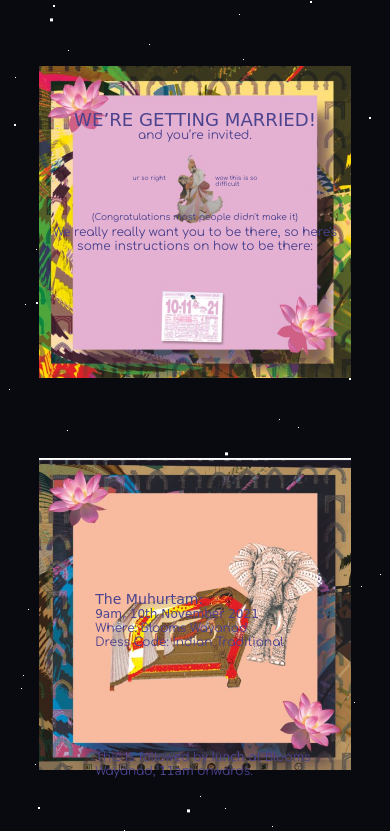
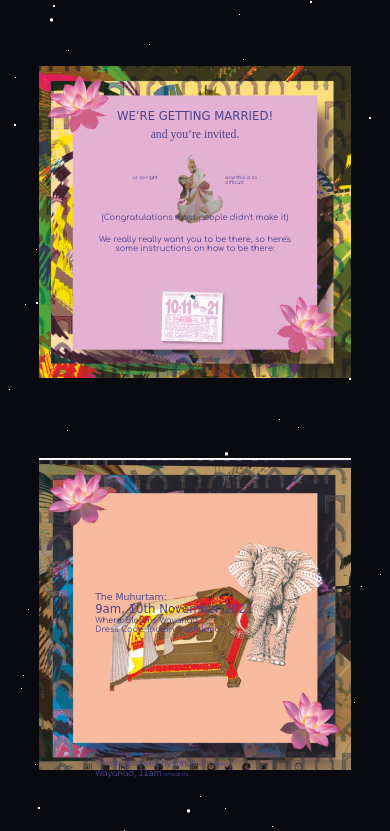
Before and after one commit to televisiondust/wedding-invite, a plain HTML site: page index.html in a window 390 px wide. Shown: the part 360-1191 px from the top of the page. Drawn offline with Linux system fonts and the light colour scheme; a web font is replaced by a local one.

Commit message:
Fixed mobile scaling.

```diff
--- a/index.html
+++ b/index.html
@@ -35,8 +35,9 @@
 
             width: 80vw;
             height: 80vw;
-            max-width: 552px;
-            max-height: 552px;
+            font-size: 3vw;
+            /* max-width: 552px;
+            max-height: 552px; */
             margin-top: 80px;
 
         }
@@ -75,7 +76,7 @@
 
         .cls_003 {
             font-family: 'Shrikhand', cursive;
-            font-size: 18.1px;
+            font-size: 1em;
             /* font-size: 4vw; */
 
 
@@ -84,91 +85,62 @@
 
         .cls_004 {
             font-family: 'Comfortaa', cursive;
-            font-size: 12.1px;
+            font-size: .7em;
 
 
         }
 
-        .cls_004_ {
+        /* .cls_004_ {
             font-family: 'Comfortaa', cursive;
-            font-size: 12.1px;
+            font-size: .7em;
 
 
-        }
+        } */
 
-        span.cls_002 {
+        .cls_002 {
             font-family: 'Comfortaa', cursive;
-            font-size: 6.1px;
+            font-size: .4em;
             font-weight: normal;
             font-style: normal;
             text-decoration: none
         }
 
-        div.cls_002 {
+
+        .cls_005 {
             font-family: 'Comfortaa', cursive;
-            font-size: 6.1px;
+            font-size: .7em;
             font-weight: normal;
             font-style: normal;
             text-decoration: none
         }
 
-        span.cls_005 {
-            font-family: 'Comfortaa', cursive;
-            font-size: 9.0px;
-            font-weight: normal;
-            font-style: normal;
-            text-decoration: none
-        }
 
-        div.cls_005 {
-            font-family: 'Comfortaa', cursive;
-            font-size: 9.0px;
-            font-weight: normal;
-            font-style: normal;
-            text-decoration: none
-        }
 
-        span.cls_007 {
+        .cls_007 {
             font-family: 'Shrikhand', cursive;
-            font-size: 14.1px;
+            font-size: .8em;
             font-weight: normal;
             text-decoration: none
         }
 
-        div.cls_007 {
+
+
+        .cls_006 {
             font-family: 'Shrikhand', cursive;
-            font-size: 14.1px;
+            font-size: 1em;
             font-weight: normal;
             text-decoration: none
         }
 
-        span.cls_006 {
+
+        .cls_008 {
             font-family: 'Shrikhand', cursive;
-            font-size: 12.1px;
+            font-size: 1em;
             font-weight: normal;
             text-decoration: none
         }
 
-        div.cls_006 {
-            font-family: 'Shrikhand', cursive;
-            font-size: 12.1px;
-            font-weight: normal;
-            text-decoration: none
-        }
 
-        span.cls_008 {
-            font-family: 'Shrikhand', cursive;
-            font-size: 16.1px;
-            font-weight: normal;
-            text-decoration: none
-        }
-
-        div.cls_008 {
-            font-family: 'Shrikhand', cursive;
-            font-size: 16.1px;
-            font-weight: normal;
-            text-decoration: none
-        }
 
         .pg1,
         .pg2,
@@ -335,8 +307,8 @@
                 <div class="cls_004" style="position: absolute; bottom: 15%;left: 18%;">This is
                     followed
                     by <span class="cls_006">lunch </span><span class="cls_004">at Blooms</span>
-                    <div class="cls_004"><span class="cls_004">Wayanad,
-                        </span><span class="cls_006">11am</span><span class="cls_004"> onwards.</span></div>
+                    <br> Wayanad,
+                        </span><span class="cls_006">11am</span><span class="cls_004"> onwards.</span>
                 </div>
 
             </div>
```
